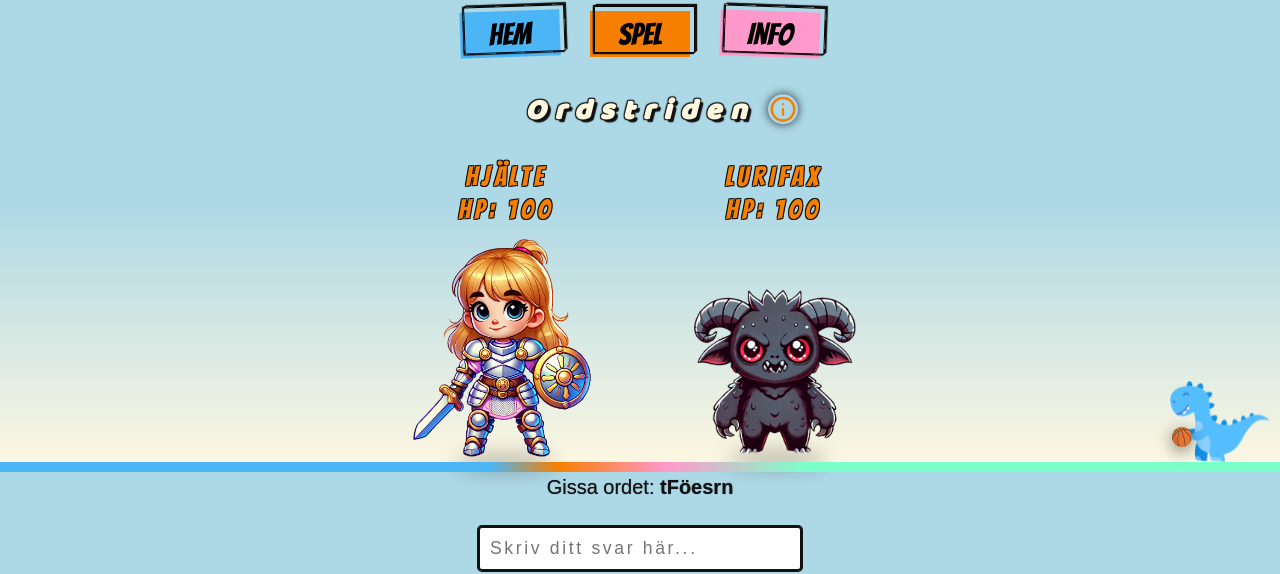
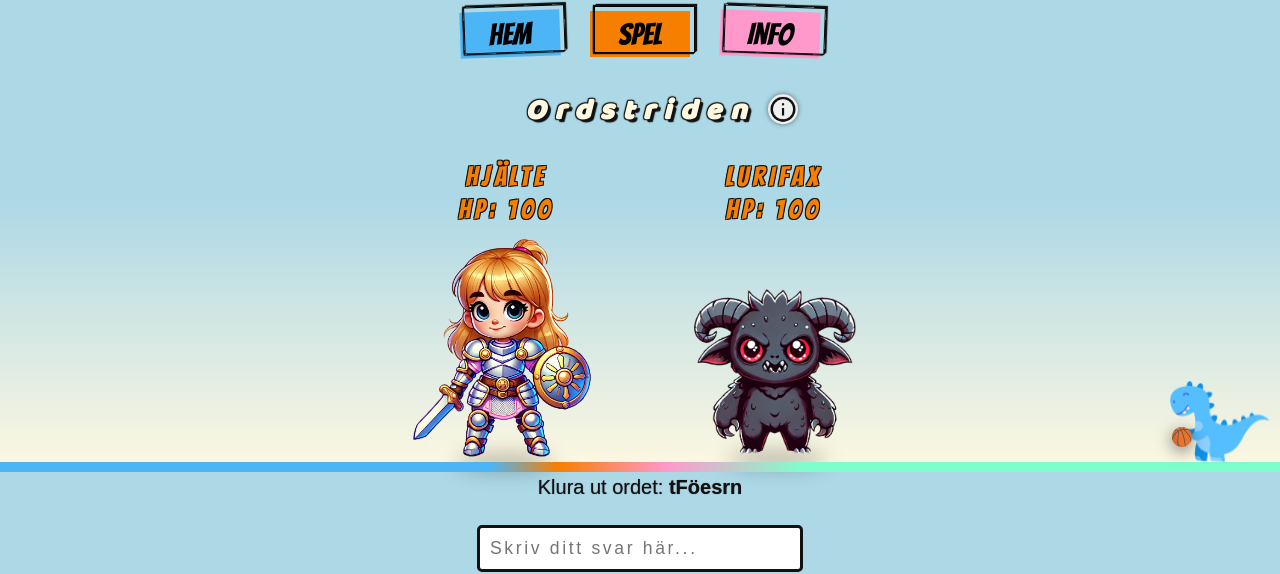
Before and after one commit to pistolpet3y/agil-projekt-pluggpolarna-pages, a Vue app: page /ordstriden in a window 1280 px wide. Shown: the part 328-902 px from the top of the page. Built offline with nearby package versions, Linux system fonts and the light colour scheme.

Commit message:
Info-button svart för att den syns inte annars

```diff
--- a/src/components/InfoButton.vue
+++ b/src/components/InfoButton.vue
@@ -23,15 +23,11 @@ const props = defineProps({
   infoContent: {
     type: String,
     default: ''
-  },
-  color: {
-    type: String,
-    default: 'green'
   }
 });
 
 const showInfo = ref(false);
-const defaultSrc = `/info/info-${props.color}.png`;
+const defaultSrc = `/info/info-black.png`;
 const hoverSrc = `/info/info-pink.png`;
 const currentSrc = ref(defaultSrc);
 
@@ -47,8 +43,8 @@ const onMouseLeave = () => {
   currentSrc.value = defaultSrc;
 };
 
-const buttonClass = computed(() => `info-button info-${props.color}`);
-const modalClass = computed(() => `modal modal-${props.color}`);
+const buttonClass = computed(() => 'info-button');
+const modalClass = computed(() => 'modal');
 </script>
 
 <style scoped>
@@ -68,12 +64,11 @@ const modalClass = computed(() => `modal modal-${props.color}`);
   height: 30px;
   padding: 0;
   border: none;
-  background: none;
   border-radius: 50%;
   cursor: pointer;
   overflow: hidden;
   flex-shrink: 0;
-  box-shadow: 0px 0px 10px rgba(0, 0, 0, 0.8);
+  box-shadow: 0px 0px 5px rgba(0, 0, 0, 0.5);
 }
 
 .info-button img {
--- a/src/views/Ordstriden.vue
+++ b/src/views/Ordstriden.vue
@@ -36,7 +36,7 @@
       <!-- Spelinnehåll -->
       <div id="input-container">
         <div v-if="!gameOver">
-          <p>Gissa ordet: <strong>{{ scrambledWord }}</strong></p>
+          <p>Klura ut ordet: <strong>{{ scrambledWord }}</strong></p>
           <input v-model="userAnswer" :class="inputClass" @keyup.enter="onEnterPress"
             placeholder="Skriv ditt svar här..." />
           <button v-if="!feedback" @click="surrenderRound">Ge upp</button>
```
Also changed, not shown: public/info/info-black.png (added).
